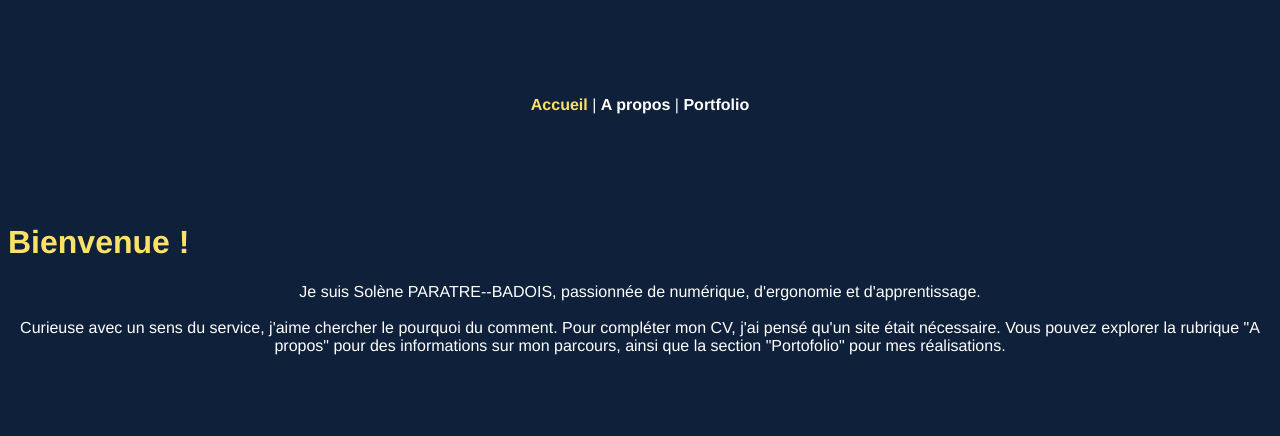
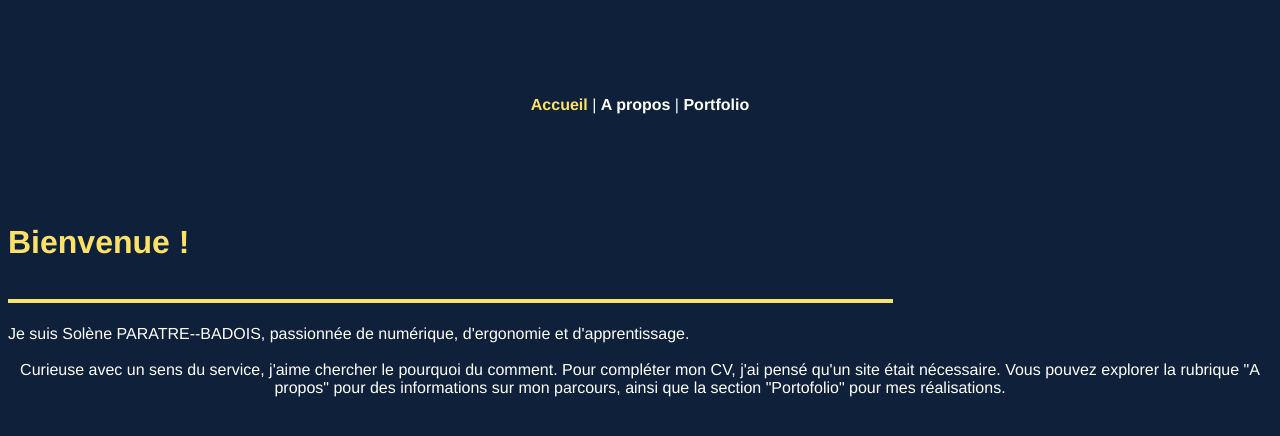
Before and after one commit to SolenPB/uxdesign-port, a Vue app: page / in a window 1280 px wide. Shown: the top 436 px of the page. Built offline with nearby package versions, Linux system fonts and the light colour scheme.

Commit message:
maj about

```diff
--- a/src/App.vue
+++ b/src/App.vue
@@ -20,14 +20,20 @@ html {
 }
 
 h1{
+  width: 70%;
   color:#fde169;
   display: flex;
   justify-content: flex-start;
+  border-bottom: 4px solid #fde169;
+  padding-bottom: 3%;
 }
 
 p{
   margin: 0;
   color: white;
+  display: flex;
+  justify-content: flex-start;
+
 }
 
 nav {
```
Also changed, not shown: src/components/AboutPage.vue (line endings or trailing spaces).
